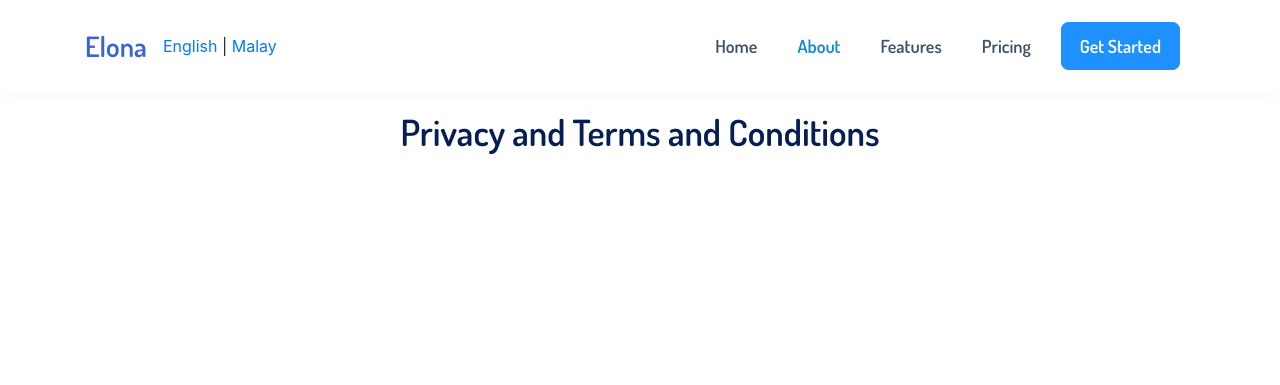
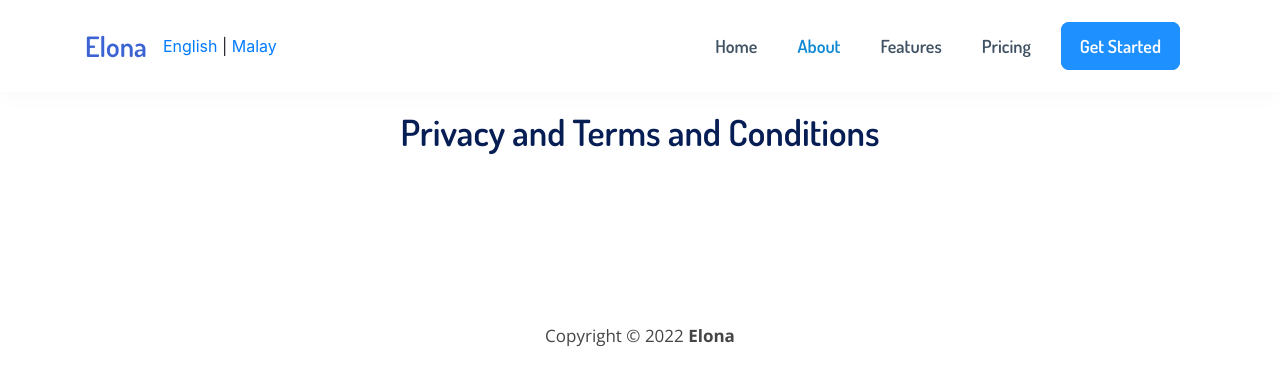
Before and after one commit to DraAzer/ee, a Jekyll site: the page privacy/index.html, which Jekyll copies as it is, in a window 1280 px wide. Shown: the top 385 px of the page. Built offline with Jekyll 4.4.1, drawn with Linux system fonts in a browser that asks for light colours; nearby versions of some CDN libraries; library files that are not in the unit come from our copies; Markdown is read by kramdown in place of the engine named in the settings.

Commit message:
Update index.html

```diff
--- a/privacy/index.html
+++ b/privacy/index.html
@@ -137,6 +137,31 @@
     </section>
     <!--end section-white -->
 
+ <!--begin footer -->
+    <div class="footer">
+
+        <!--begin container -->
+        <div class="container-fluid px-0">
+            <!--begin row -->
+            <div class="row">
+
+                <!--begin col-md-12 -->
+                <div class="col-md-12 footer-bottom text-center">
+
+                    <p>Copyright © 2022 <strong>Elona</strong></p>
+
+                </div>
+                <!--end col-md-6 -->
+
+            </div>
+            <!--end row -->
+
+        </div>
+        <!--end container -->
+
+    </div>
+    <!--end footer -->
+
 <!-- Load JS here for greater good =============================-->
 <script src="js/jquery-3.3.1.min.js"></script>
 <script src="js/bootstrap.min.js"></script>
```
